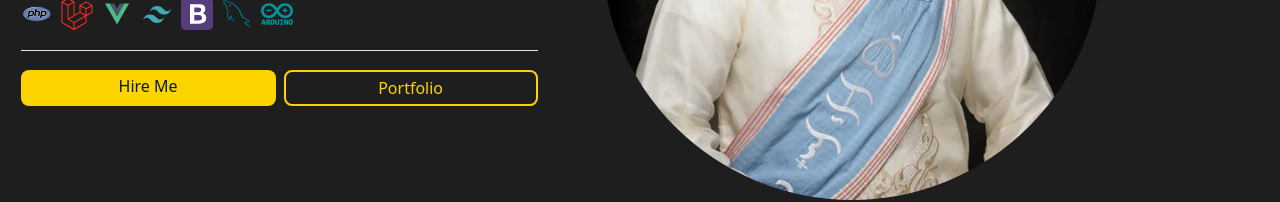
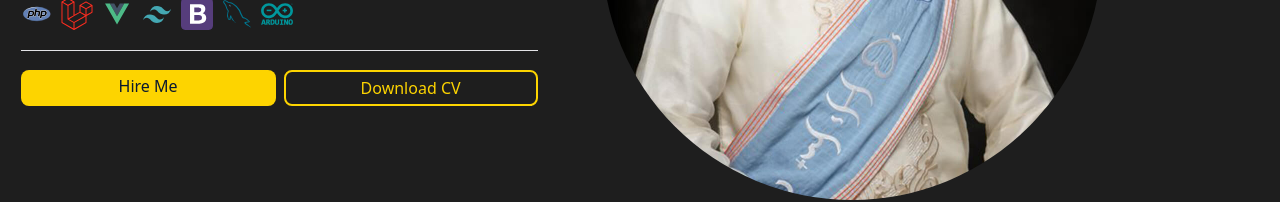
Before and after one commit to KenPrz/portfolio, a Vue app: page / in a window 1280 px wide. Shown: the part 514-716 px from the top of the page. Built offline with nearby package versions, Linux system fonts and the light colour scheme.

Commit message:
replaced portfolio route link with download cv link

```diff
--- a/src/views/Home.vue
+++ b/src/views/Home.vue
@@ -141,10 +141,10 @@ onBeforeUnmount(() => {
              class="w-1/2 bg-offset text-primary_main px-3 py-1 rounded-lg hover:bg-offset_secondary hover:text-white transition-all duration-500">
             Hire Me
           </a>
-          <router-link to="/projects"
+          <a href="/cv.pdf" download="Ken Perez CV" target="_blank"
              class="w-1/2 text-offset px-3 py-1 rounded-lg border-offset border-2 hover:bg-offset hover:text-primary_main transition-all duration-500">
-            Portfolio
-          </router-link>
+            Download CV
+          </a>
         </div>
       </div>
       <div class="w-full flex justify-center md:justify-start md:w-2/3 px-4 md:px-12">
```
